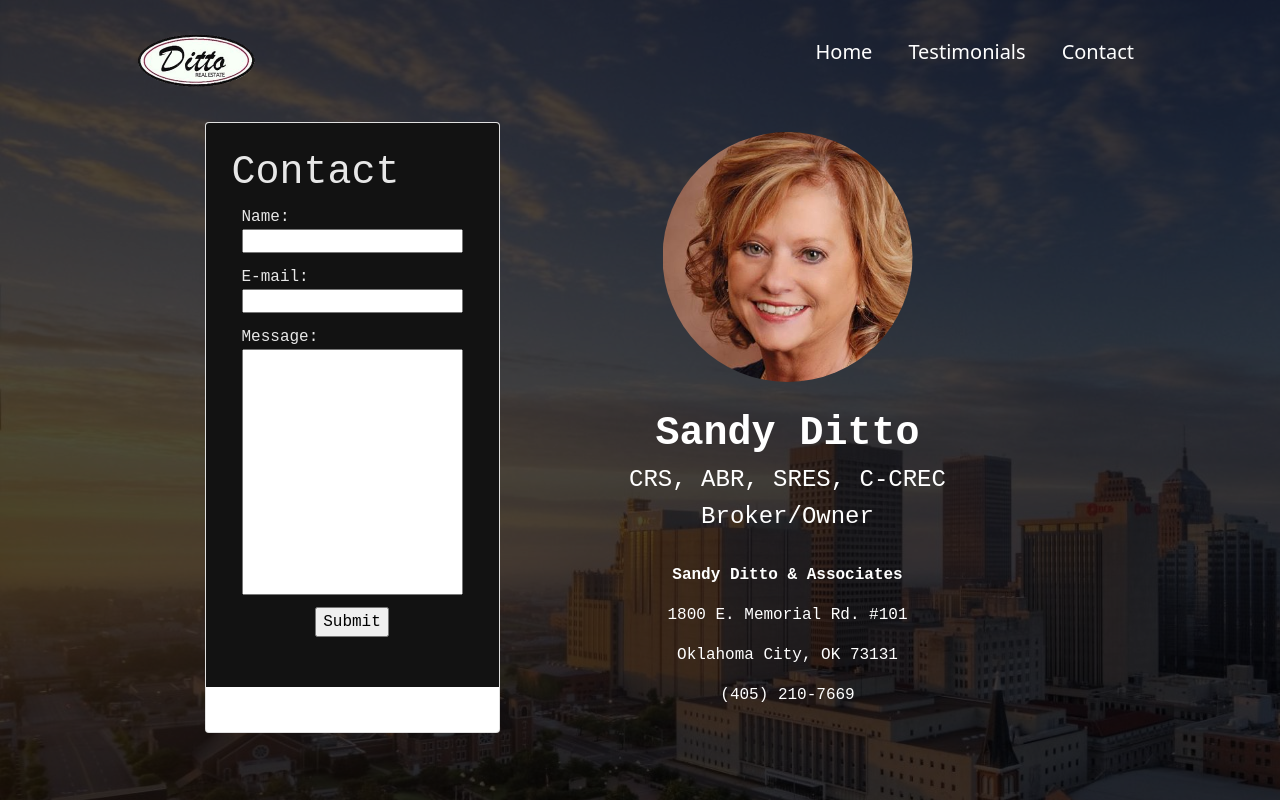
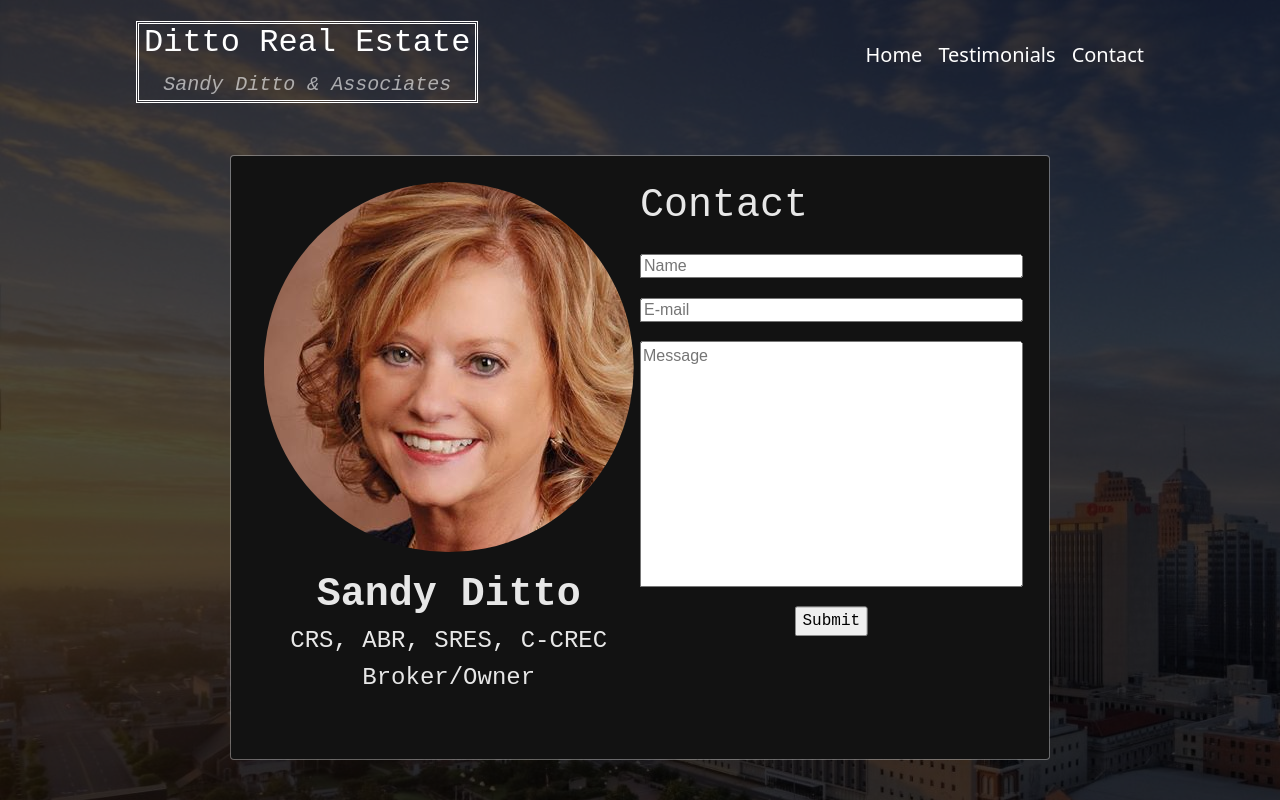
Before and after one commit to domstrevino/Ditto-Real-Estate_Frontend, a React (Create React App) app: page /Contact in a window 1280 px wide. Built offline with nearby package versions, Linux system fonts and the light colour scheme.

Commit message:
refactoring contact page

```diff
--- a/src/components/Header/Header.tsx
+++ b/src/components/Header/Header.tsx
@@ -2,7 +2,7 @@
 import 'bootstrap/dist/css/bootstrap.css';
 import './index.css';
 
-import picture from './../../images/ditto_real-estate.png';
+// import picture from './../../images/ditto_real-estate.png';
 
 
 function Header() {
@@ -11,11 +11,15 @@
             <Nav className = "ml-auto">
                 <Navbar.Brand>
                     <Nav.Link href = '/'>
-                        <img
+                        {/* <img
                         className = 'Logo'
                         src = {picture}
                         alt = 'Logo'
-                        />
+                        /> */}
+                        <div className = 'div'>
+                            <h2>Ditto Real Estate</h2>
+                            <span style = {{ color: 'rgba(255, 255, 255, 0.6)', fontStyle: 'italic'}}>Sandy Ditto & Associates</span>
+                        </div>
                     </Nav.Link>
                 </Navbar.Brand>
             </Nav>
--- a/src/index.css
+++ b/src/index.css
@@ -66,7 +66,6 @@
     margin: 0 auto;
 
     font-family: 'Courier New', Courier, monospace;
-    color: rgba(255, 255, 255, 0.6);
 }
 
 .D-Body {
@@ -114,11 +113,12 @@
     position: relative;
     display: grid;
 
-    grid-template-columns: repeat(2,1fr);
+    grid-template-columns: repeat(2, 1fr);
     grid-auto-rows: auto;
     grid-gap: 1rem;
 
-    margin-top: 3%;
+    margin: 3% auto;
+    width: 80%;
 }
 
 .T-Card {
@@ -148,6 +148,7 @@
     margin-bottom: 5%;
     bottom: 0;
 
+    font-style: italic;
     color: rgb(255, 255, 255);
 }
 
@@ -165,56 +166,91 @@
 ** CONTACT
 */
 .Contact {
-    width: 100%;
     height: 100%;
+    width: 80%;
 
-    font-family: 'Courier New', Courier, monospace;
-    color: rgba(255, 255, 255);
+    margin: 0 auto;
 }
 
 .Contact-About {
     display: flex;
-    justify-content: center;
-    margin: auto;
+    justify-content: space-evenly;
+    margin: 3% auto;
+
+    width: 80%;
+}
+
+.Contact-Card {
+    width: 100%;
+    background-color: rgba(255, 255, 255, 0.4) !important;
 }
 
 .Contact-CardContent {
+    height: 100%;
+    width: 100%;
+
     background-color: rgb(18, 18, 18);
 }
 
 .Body-Contact {
+    display: flex;
+
     flex: 0 0 50%;
     padding: 10px;
+
     font-family: 'Courier New', Courier, monospace;
+    color: rgba(255, 255, 255, 0.9);
 }
 
 .Body-Left {
     position: relative;
+
     height: 100%;
-    width: 100%;
+    width: 50%;
 
-    color: rgba(255, 255, 255, 0.9);
+    display: flex;
+    flex-wrap: wrap;
+    justify-content: center;
 }
 .Body-Right {
-    display: flex;
-    margin: auto;
-    height: 250px;
-    width: 250px;
+    position: relative;
 
-    border-radius: 50%;
+    width: 50%;
 
     color: rgba(255, 255, 255, 0.9);
 }
 
+.Form {
+    position: relative;
+    height: 100%;
+}
+
+.wrapper {
+    position: absolute;
+
+    top: 50%;
+    left: 50%;
+
+    transform: translate(-50%, -50%);
+
+    width: 100%;
+}
+
 .List {
+    width: 100%;
+
+    display: flex;
+    flex-direction: column;
+
     list-style: none;
     list-style-type: none;
+
     padding: 0;
 }
 
-.Label {
-    font-family: 'Courier New', Courier, monospace;
-}
+/* .Label {
+
+} */
 
 .Input {
     height: 100%;
@@ -222,6 +258,8 @@
     display: grid;
 
     resize: none;
+
+    font-family: Arial, Helvetica, sans-serif;
 }
 
 .Submit {
@@ -232,6 +270,8 @@
 }
 
 .Item {
+    padding: 0 !important;
+
     margin-bottom: 5%;
 }
 
@@ -248,3 +288,22 @@
     font-family: 'Courier New', Courier, monospace;
     margin-top: 5%;
 }
+
+
+
+
+
+
+
+.div {
+    display: flex;
+    flex-direction: column;
+    align-items: center;
+
+    padding: 0 5px;
+
+    color: white;
+    font-family: monospace;
+
+    border-style: double;
+}
--- a/src/index.tsx
+++ b/src/index.tsx
@@ -4,6 +4,7 @@
 import Dashboard from './pages/Dashboard';
 import Contact from './pages/Contact';
 import Testimonials from './pages/Testimonials';
+
 import Header from './components/Header/Header';
 
 import './index.css';
@@ -26,7 +27,6 @@
                             <Route path = '/Testimonials' element = { <Testimonials /> } />
                         </Route>
                     </Routes>
-
                 </BrowserRouter>
             </div>
         </div>
--- a/src/pages/Contact.tsx
+++ b/src/pages/Contact.tsx
@@ -1,4 +1,4 @@
-import { Container, Card, CardContent } from '@mui/material';
+import { Card, CardContent } from '@mui/material';
 
 import picture from './../images/Sandy-Ditto.jpg';
 import './../index.css';
@@ -33,58 +33,78 @@
 
     return (
         <div className = 'Contact'>
-            <Container>
             <div className = 'Contact-About'>
-                    <Card variant = 'outlined'>
+                <Card className = 'Contact-Card' variant = 'outlined'>
                     <CardContent className = 'Contact-CardContent'>
                         <div className = 'Body-Contact'>
                             <div className = 'Body-Left'>
-                                    <form onSubmit = {sendMail}>
+                                <img
+                                className = 'Image'
+                                src = {picture}
+                                alt = 'Logo'
+                                />
+                                <div className = 'Contact-Info'>
+                                    <h1><b>Sandy Ditto</b></h1>
+                                    <h4>CRS, ABR, SRES, C-CREC</h4>
+                                    <h4>Broker/Owner</h4>
+                                    <div>&nbsp;</div>
+                                    {/* <p><b>Sandy Ditto & Associates</b></p>
+                                    <p>1800 E. Memorial Rd. #101</p>
+                                    <p>Oklahoma City, OK 73131</p>
+                                    <p>(405) 210-7669</p> */}
+                                </div>
+
+                            </div>
+                            <div className = 'Body-Right'>
+                                <form className = 'Form' onSubmit = {sendMail}>
                                     <h1>Contact</h1>
-
+                                    <div className = 'wrapper'>
                                         <ul className = 'List'>
                                             <li className = 'Item'>
-                                                <label
+                                                {/* <label
                                                 className = 'Label'
                                                 htmlFor = 'name'>
                                                 Name:
-                                                </label><br />
+                                                </label><br /> */}
 
                                                 <input
                                                 className = 'Input'
                                                 id = 'name'
                                                 name = 'name'
                                                 type = 'text'
+                                                placeholder = 'Name'
                                                 />
                                             </li>
 
                                             <li className = 'Item'>
-                                                <label
+                                                {/* <label
                                                 className = 'Label'
                                                 htmlFor = 'email'>
                                                 E-mail:
-                                                </label><br />
+                                                </label><br /> */}
 
                                                 <input
                                                 className = 'Input'
                                                 id = 'email'
                                                 name = 'email'
                                                 type = 'text'
+                                                placeholder = 'E-mail'
                                                 />
                                             </li>
 
                                             <li className = 'Item'>
-                                                <label
+                                                {/* <label
                                                 className = 'Label'
                                                 htmlFor = 'message'>
                                                 Message:
-                                                </label><br />
+                                                </label><br /> */}
 
                                                 <textarea
                                                 className = 'Input'
                                                 style = {{  }}
                                                 id = 'message'
                                                 name = 'message'
+                                                placeholder = 'Message'
                                                 rows = {10}
                                                 />
                                             </li>
@@ -94,33 +114,18 @@
                                             type = 'Submit'
                                             />
                                         </ul>
+                                    </div>
                                 </form>
                             </div>
+
                         </div>
                     </CardContent>
                 </Card>
 
-                    <div className = 'Body-Contact'>
-                        <div className = 'Body-Right'>
-                            <img
-                            className = 'Image'
-                            src = {picture}
-                            alt = 'Logo'
-                            />
+            {/* <div className = 'Body-Contact'> */}
+
+            {/* </div> */}
             </div>
-                        <div className = 'Contact-Info'>
-                            <h1><b>Sandy Ditto</b></h1>
-                            <h4>CRS, ABR, SRES, C-CREC</h4>
-                            <h4>Broker/Owner</h4>
-                            <div>&nbsp;</div>
-                            <p><b>Sandy Ditto & Associates</b></p>
-                            <p>1800 E. Memorial Rd. #101</p>
-                            <p>Oklahoma City, OK 73131</p>
-                            <p>(405) 210-7669</p>
-                        </div>
-                    </div>
-                </div>
-            </Container>
         </div>
     );
 }
--- a/src/pages/Dashboard.tsx
+++ b/src/pages/Dashboard.tsx
@@ -5,10 +5,6 @@
 function Dashboard() {
     return (
         <div className = 'Dashboard'>
-            {/* <section className = 'Section-1'>
-                <h1 className = 'Section-1-h1'>Ditto Real Estate</h1>
-                <p className = 'Section-1-p'>Sandy Ditto & Associates</p>
-            </section> */}
 
             <div className = 'D-Head'>
                 <h1>SAVINGS WITHOUT SACRIFICING SERVICE</h1>
```
Also changed, not shown: src/components/Footer/Footer.tsx (+9 -12 lines), src/components/Footer/index.css (+17 -0 lines), src/pages/Testimonials.tsx (+5 -4 lines). Lines whose indentation alone changed are shown as unchanged.
